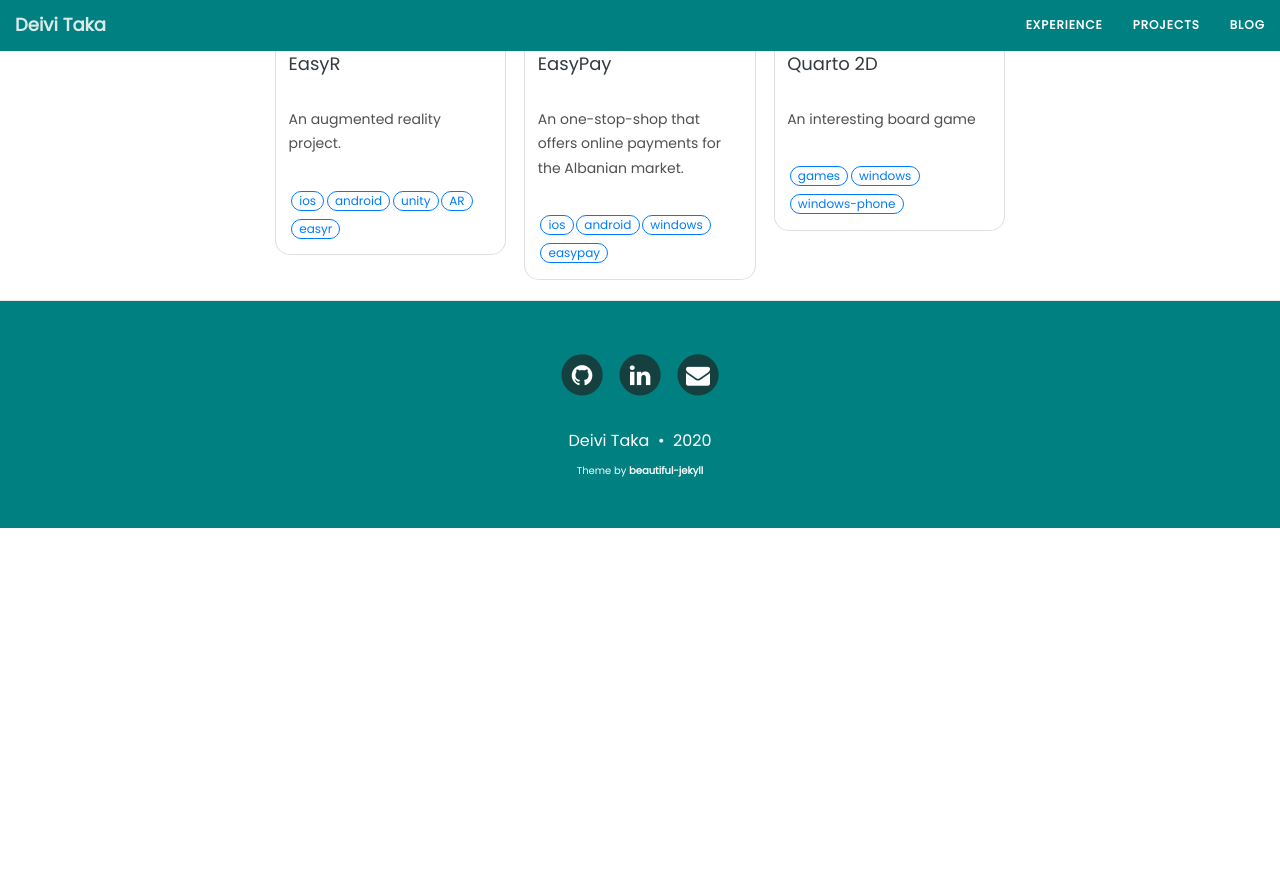
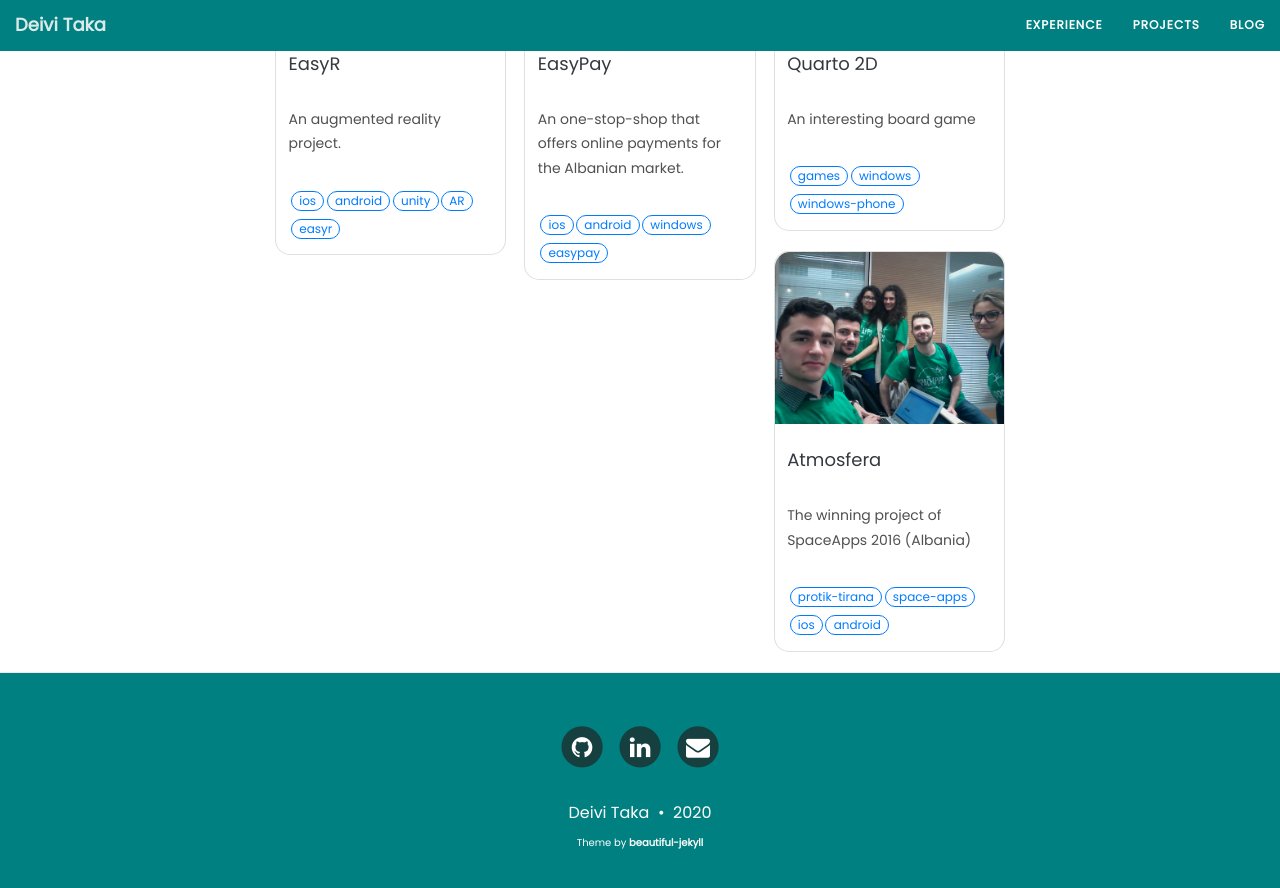
Before and after one commit to deivitaka/deivitaka.github.io, a Jekyll site: the page built from projects/index.html, in a window 1280 px wide and 900 px high, scrolled down 505 px. Shown: the top 888 px of the window. Built offline with Jekyll 4.4.1, drawn with Linux system fonts in a browser that asks for light colours; nearby versions of some CDN libraries; before the commit the page ends 1033 px from its top, so only the background shows below that.

Commit message:
Atmosfera

```diff
--- a/_includes/project-item.html
+++ b/_includes/project-item.html
@@ -30,7 +30,11 @@
                     {% for link in page.links %}
                     <span class="badge badge-pill text-primary border border-primary ml-1" style="margin: 10px;">
                         <a href="{{ link.href }}" target="_blank">
+                            {% if link.src %}
                             <img src="{{ link.src }}" style="margin: 10px; width: 50px; height: 50px;">
+                            {% else if link.desc %}
+                            <p>{{ link.desc }}</p>
+                            {% endif %}
                         </a>
                     </span>
                     {% endfor %}
--- /dev/null
+++ b/_projects/Atosfera.md
@@ -0,0 +1,23 @@
+---
+layout: project
+title: Atmosfera
+subtitle: The winning project of SpaceApps 2016 (Albania)
+description:
+    "As part of a SpaceApp challenge, we took a team effort to develop an application that monitors the air components parameters. \"Atmosphera\" notifies users when the parameters are above normal, or critical for their health condition. The real-time data would help people with special health conditions, or serve as general information for the public. The project won first place and received a Global Nomination."
+image: /assets/images/projects/atmosfera-cover-small.jpeg
+bigimg: /assets/images/projects/atmosfera-cover.jpeg
+gallery_dir: "/assets/images/projects/atmosfera/"
+features: [Push Notifications, Networking, Dynamic image loading, Local storage]
+tags: [protik-tirana, space-apps, ios, android]
+comments: false
+category: personal
+priority: 1
+links: [
+    {
+        desc: "spaceappschallenge.org",
+        href: "https://2016.spaceappschallenge.org/challenges/earth/aircheck/projects/atmosfera"
+    }
+]
+---
+
+{% include project-item.html page=page %}
```
Also changed, not shown: assets/images/projects/atmosfera-cover-small.jpeg (added), assets/images/projects/atmosfera-cover.jpeg (added), assets/images/projects/atmosfera/BusinessMag_Nr10_maj_2016-1.jpg (added), assets/images/projects/atmosfera/BusinessMag_Nr10_maj_2016-2.jpg (added), assets/images/projects/atmosfera/atmosphere-0001.jpg (added), assets/images/projects/atmosfera/atmosphere-0002.jpg (added), assets/images/projects/atmosfera/atmosphere-0003.jpg (added), assets/images/projects/atmosfera/atmosphere-0004.jpg (added), assets/images/projects/atmosfera/atmosphere-0005.jpg (added), assets/images/projects/atmosfera/atmosphere-0006.jpg (added), assets/images/projects/atmosfera/atmosphere-0007.jpg (added), assets/images/projects/atmosfera/atmosphere-0008.jpg (added), assets/images/projects/atmosfera/atmosphere-0009.jpg (added), assets/images/projects/atmosfera/atmosphere-0010.jpg (added), 2 more files.
